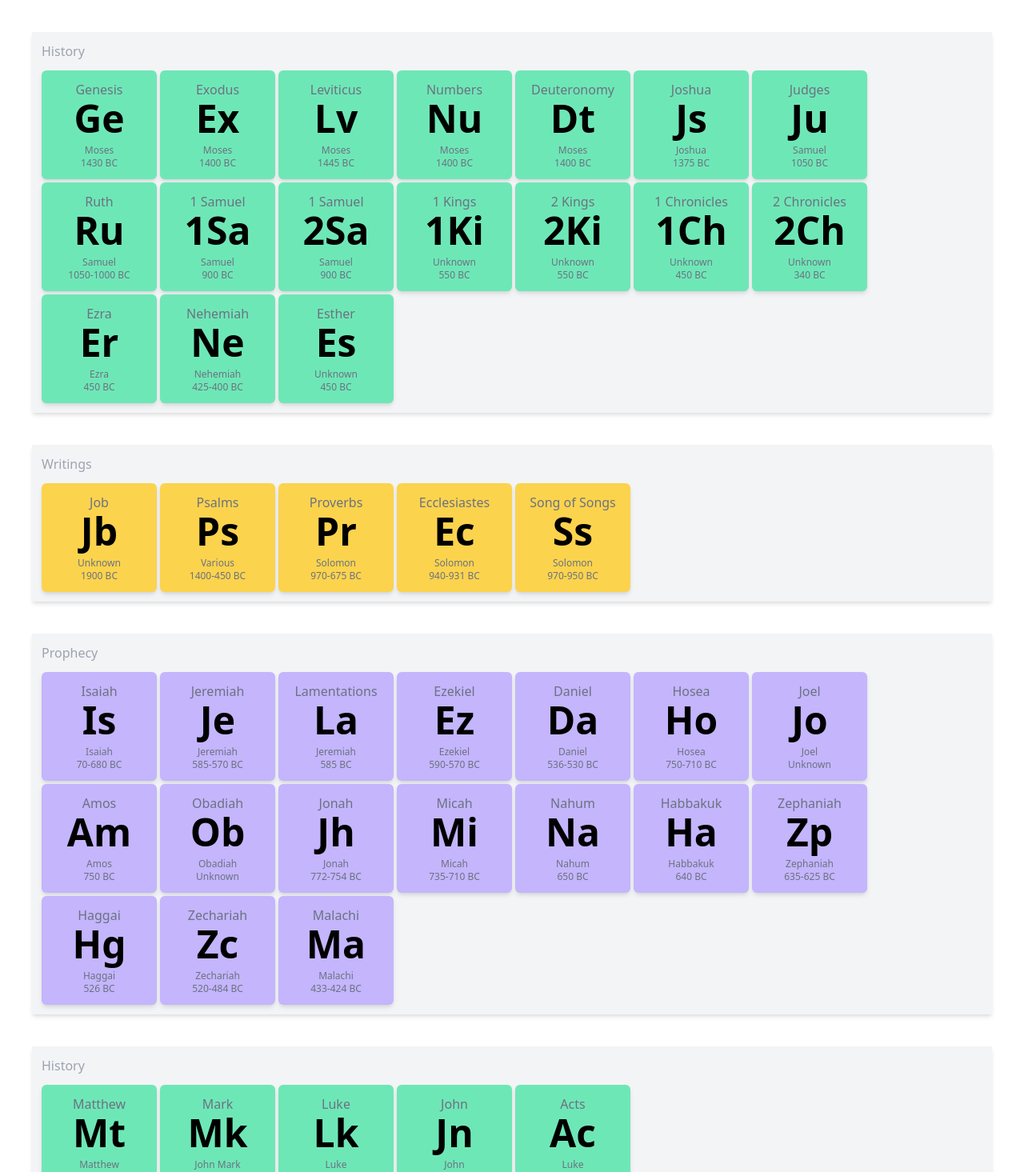
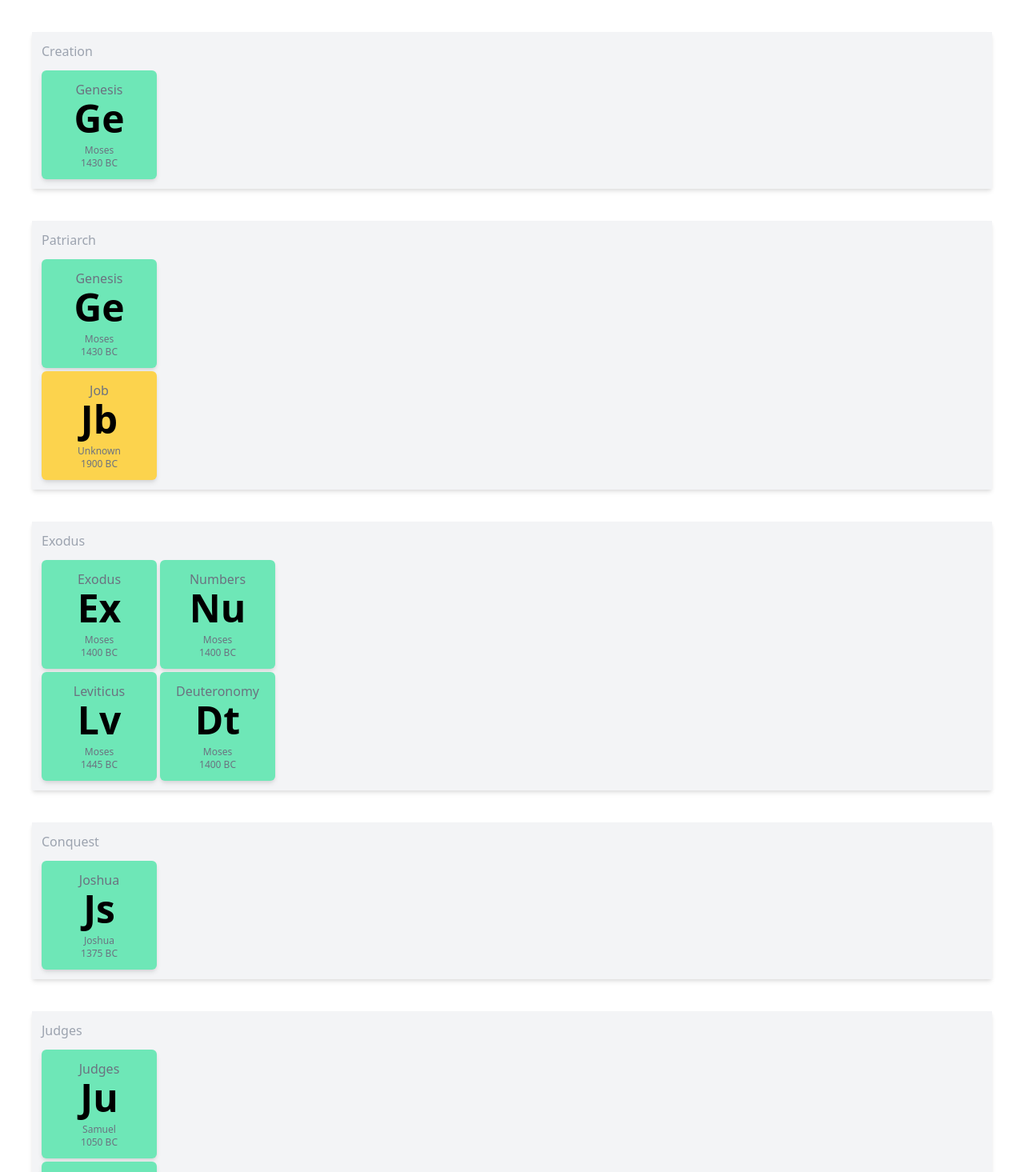
Before and after one commit to robkreisel/the-bible, a React (Create React App) app: page / in a window 1280 px wide. Shown: the top 1465 px of the page at 80% size. Built offline with nearby package versions, Linux system fonts and the light colour scheme.

Commit message:
Updated all data references to single file

```diff
--- a/src/App.js
+++ b/src/App.js
@@ -7,10 +7,10 @@ import OTChronological from './components/OTChronological';
 function App() {
   return (
     <div>
-      <div className="block">
+      <div className="hidden">
         <OTDetails />
       </div>
-      <div className="block">
+      <div className="hidden">
         <NTDetails />
       </div>
       <div className="block">
--- a/src/components/OTChronological.jsx
+++ b/src/components/OTChronological.jsx
@@ -1,8 +1,6 @@
 import React from "react";
 import Book from "./Book";
-import history from '../data/otBookInformation';
-import writings from '../data/otWritings';
-import prophecy from '../data/otProphecy';
+import data from '../data/otBookInformation';
 
 
 export default function OTChronological() {
@@ -12,7 +10,7 @@ export default function OTChronological() {
             <div className="m-3 p-3 md:m-10 bg-gray-100 shadow-md overflow-hidden">
                 <div className="mb-3 text-gray-400">Creation</div>
                 <div className="flex flex-wrap gap-1">
-                    {history.filter(function (book) { return book.era.includes("creation"); }).map((book) => (
+                    {data.filter(function (book) { return book.era.includes("creation"); }).map((book) => (
                         <Book book={book} key={book.symbol} />
                     ))}
                 </div>
@@ -20,10 +18,7 @@ export default function OTChronological() {
             <div className="m-3 p-3 md:m-10 bg-gray-100 shadow-md overflow-hidden">
                 <div className="mb-3 text-gray-400">Patriarch</div>
                 <div className="grid grid-rows-2 gap-1">
-                    {history.filter(function (book) { return book.era.includes("patriarch"); }).map((book) => (
-                        <Book book={book} key={book.symbol} />
-                    ))}
-                    {writings.filter(function (book) { return book.era.includes("patriarch"); }).map((book) => (
+                    {data.filter(function (book) { return book.era.includes("patriarch"); }).map((book) => (
                         <Book book={book} key={book.symbol} />
                     ))}
                 </div>
@@ -32,7 +27,7 @@ export default function OTChronological() {
                 <div className="mb-3 text-gray-400">Exodus</div>
                 <div className="flex">
                     <div className="grid grid-rows-2 grid-cols-2 grid-flow-col gap-1">
-                        {history.filter(function (book) { return book.era.includes("exodus"); }).map((book) => (
+                        {data.filter(function (book) { return book.era.includes("exodus"); }).map((book) => (
                             <Book book={book} key={book.symbol} />
                         ))}
                     </div>
@@ -41,7 +36,7 @@ export default function OTChronological() {
             <div className="m-3 p-3 md:m-10 bg-gray-100 shadow-md overflow-hidden">
                 <div className="mb-3 text-gray-400">Conquest</div>
                 <div className="flex flex-wrap gap-1">
-                    {history.filter(function (book) { return book.era.includes("conquest"); }).map((book) => (
+                    {data.filter(function (book) { return book.era.includes("conquest"); }).map((book) => (
                         <Book book={book} key={book.symbol} />
                     ))}
                 </div>
@@ -49,7 +44,7 @@ export default function OTChronological() {
             <div className="m-3 p-3 md:m-10 bg-gray-100 shadow-md overflow-hidden">
                 <div className="mb-3 text-gray-400">Judges</div>
                 <div className="grid grid-row-2 gap-1">
-                    {history.filter(function (book) { return book.era.includes("judges"); }).map((book) => (
+                    {data.filter(function (book) { return book.era.includes("judges"); }).map((book) => (
                         <Book book={book} key={book.symbol} />
                     ))}
                 </div>
@@ -58,17 +53,17 @@ export default function OTChronological() {
                 <div className="mb-3 text-gray-400">Kingdom</div>
                 <div className="flex">
                     <div className="grid grid-cols-4 justify-items-end gap-1">
-                        {history.filter(function (book) { return book.era.includes("kingdom"); }).map((book) => (
+                        {data.filter(function (book) { return book.era.includes("kingdom"); }).map((book) => (
                             <Book book={book} key={book.symbol} />
                         ))}
-                        <Book book={prophecy.find(function (book) { return book.symbol === "Ob" })} />
+                        <Book book={data.find(function (book) { return book.symbol === "Ob" })} />
                     </div>
                 </div>
             </div>
             <div className="m-3 p-3 md:m-10 bg-gray-100 shadow-md overflow-hidden">
                 <div className="mb-3 text-gray-400">Exile</div>
                 <div className="flex flex-wrap gap-1">
-                    {history.filter(function (book) { return book.era.includes("exile"); }).map((book) => (
+                    {data.filter(function (book) { return book.era.includes("exile"); }).map((book) => (
                         <Book book={book} key={book.symbol} />
                     ))}
                 </div>
@@ -76,7 +71,7 @@ export default function OTChronological() {
             <div className="m-3 p-3 md:m-10 bg-gray-100 shadow-md overflow-hidden">
                 <div className="mb-3 text-gray-400">Return</div>
                 <div className="flex flex-wrap gap-1">
-                    {history.filter(function (book) { return book.era.includes("return"); }).map((book) => (
+                    {data.filter(function (book) { return book.era.includes("return"); }).map((book) => (
                         <Book book={book} key={book.symbol} />
                     ))}
                 </div>
--- a/src/components/OTDetails.jsx
+++ b/src/components/OTDetails.jsx
@@ -1,6 +1,6 @@
 import React from "react";
 import Book from "./Book";
-import history from '../data/otBookInformation';
+import data from '../data/otBookInformation';
 
 export default function OTDetails() {
     return (
@@ -8,7 +8,7 @@ export default function OTDetails() {
             <div className="m-3 p-3 md:m-10 bg-gray-100 shadow-md overflow-hidden">
                 <div className="mb-3 text-gray-400">History</div>
                 <div className="flex flex-wrap gap-1">
-                    {history.filter(function (book) { return book.category.includes("history"); }).map((book) => (
+                    {data.filter(function (book) { return book.category.includes("history"); }).map((book) => (
                         <Book book={book} key={book.symbol} />
                     ))}
                 </div>
@@ -16,7 +16,7 @@ export default function OTDetails() {
             <div className="m-3 p-3 md:m-10 bg-gray-100 shadow-md overflow-hidden">
                 <div className="mb-3 text-gray-400">Writings</div>
                 <div className="flex flex-wrap gap-1">
-                    {history.filter(function (book) { return book.category.includes("writing"); }).map((book) => (
+                    {data.filter(function (book) { return book.category.includes("writing"); }).map((book) => (
                         <Book book={book} key={book.symbol} />
                     ))}
                 </div>
@@ -24,7 +24,7 @@ export default function OTDetails() {
             <div className="m-3 p-3 md:m-10 bg-gray-100 shadow-md overflow-hidden">
                 <div className="mb-3 text-gray-400">Prophecy</div>
                 <div className="flex flex-wrap gap-1">
-                    {history.filter(function (book) { return book.category.includes("prophecy"); }).map((book) => (
+                    {data.filter(function (book) { return book.category.includes("prophecy"); }).map((book) => (
                         <Book book={book} key={book.symbol} />
                     ))}
                 </div>
```
